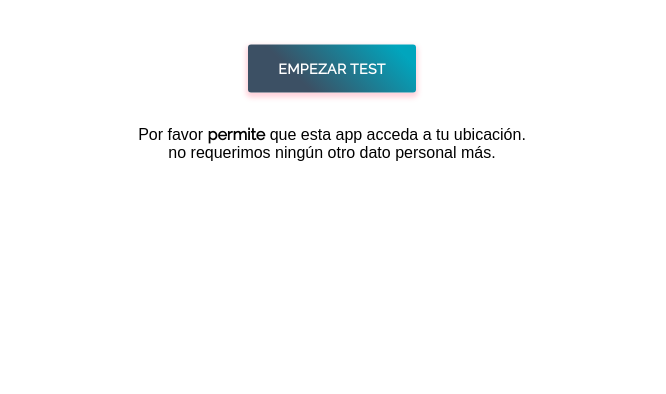
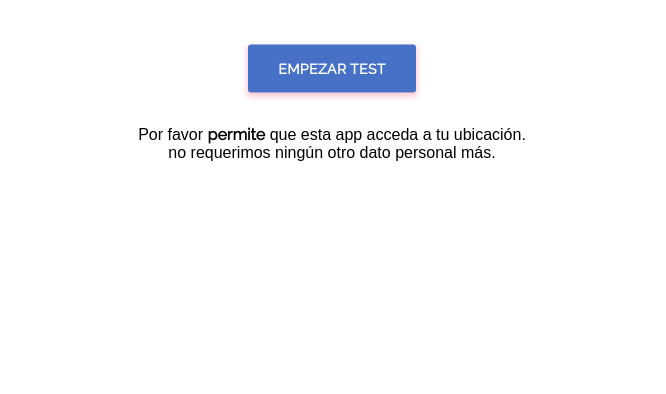
Before and after one commit to ninjasweb/Covid19Map, a React app: page / in a window 1280 px wide. Shown: the part 406-800 px from the top of the page, without its empty margins (308-974 px from the left). Built offline with nearby package versions, Linux system fonts and the light colour scheme; a web font is replaced by a local one.

Commit message:
Fix Styles

```diff
--- a/src/assets/style.css
+++ b/src/assets/style.css
@@ -189,30 +189,6 @@ p {
 
 
 
-/*Footer*/
-.footer {
-  background-color: #3d3d3d;
-  width: 100%;
-  height: 2rem;
-  text-align: center;
-  color: #fff;
-  display: inline-block;
-  position: relative;
-  left:0;
-  bottom:0;
-  right:0;
-  padding-top: 20px;
-  font-size: 0.9em;
-  margin: 0;
-  top: 50%;
-  -ms-transform: translateY(-50%);
-  transform: translateY(-50%);
-}
-
-.footer p {
-  font-family: Arial, Helvetica, sans-serif;
-}
-
 /*Inicio App*/
 
 .inicio {
@@ -227,9 +203,8 @@ p {
 }
 
 
-
 .titulo1 {
-  color: #3c5064;
+  color: #4671c6;
   font-size: 3rem;
 }
 
@@ -258,6 +233,31 @@ p {
 
 .copydata {
   margin-top: 2rem;
+}
+
+
+/*Footer*/
+.footer {
+  background-color: #3d3d3d;
+  width: 100%;
+  height: 2rem;
+  text-align: center;
+  color: #fff;
+  display: inline-block;
+  position: relative;
+  left:0;
+  bottom:0;
+  right:0;
+  padding-top: 20px;
+  font-size: 0.9em;
+  margin: 0;
+  top: 50%;
+  -ms-transform: translateY(-50%);
+  transform: translateY(-50%);
+}
+
+.footer p {
+  font-family: Arial, Helvetica, sans-serif;
 }
 
 
--- a/src/components/Inicio.js
+++ b/src/components/Inicio.js
@@ -5,7 +5,7 @@ import { makeStyles } from '@material-ui/core/styles';
 
 const useStyles = makeStyles({
     root: {
-      background: 'linear-gradient(45deg, #3c5064 30%, #01a5bd 90%)',
+      background: 'rgb(70,113,198)',
       border: 0,
       borderRadius: 3,
       boxShadow: '0 3px 5px 2px rgba(255, 105, 135, .3)',
@@ -14,7 +14,22 @@ const useStyles = makeStyles({
       padding: '0 30px',
       marginTop: '3rem',
       fontWeight: 'bold',
+    '&:hover': {
+      backgroundColor: '#6bdddd',
+      borderColor: '#0062cc',
+      boxShadow: 'none',
+      color: '#4671c6',
     },
+    '&:active': {
+      boxShadow: 'none',
+      backgroundColor: '#0062cc',
+      borderColor: '#005cbf',
+    },
+    '&:focus': {
+      boxShadow: '0 0 0 0.2rem rgba(0,123,255,.5)',
+    },
+    },
+
   });
 
 
--- a/src/components/QuestionBox.js
+++ b/src/components/QuestionBox.js
@@ -54,6 +54,7 @@ const QuestionBox = ({question, options, selected, imgId}) => {
 
   const classes = useStyles();
   const [answer, setAnswer] = useState(options);
+  window.scrollTo(0, 0);
   return (
     <div className="questionBox">
       <div className="questionImg">
--- a/src/index.js
+++ b/src/index.js
@@ -159,6 +159,7 @@ class CovidTest extends Component {
 	//Ciclo de vida
 	componentDidMount(){
 		this.getQuestions();
+		window.scrollTo(0, 0);
 	}
 	// Agregar debajo de content <div className="title">AUTO-TEST COVID-19 (SARS-COV-2)</div>
 	render() {
@@ -191,12 +192,6 @@ class CovidTest extends Component {
 					showMap={this.showMap} />) : null}
 			</div>
 
-
-
-
-
-
-
 			</Fragment>
 			);
 	}
```
